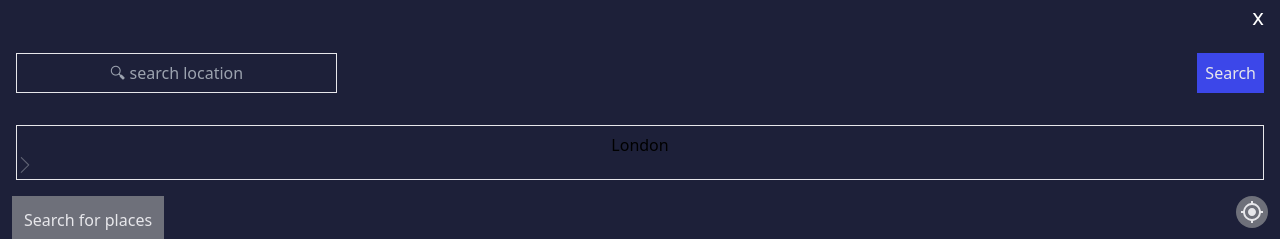
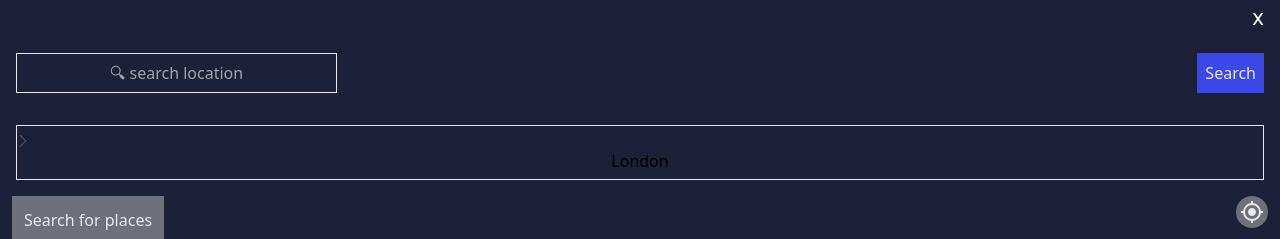
Before and after one commit to VictoriaTorres0/Weather-app, a React (Vite) app: page / in a window 1280 px wide. Shown: the top 239 px of the page. Built offline with nearby package versions, Linux system fonts and the light colour scheme.

Commit message:
Se agrego un p, en el texto suelto.

```diff
--- a/src/pages/DropDown.jsx
+++ b/src/pages/DropDown.jsx
@@ -21,7 +21,8 @@ function DropDown() {
           className="bg-primary outline-none border w-[100%] h-[55px] border-[#E7E7EB]"
           type="text"
         >
-          London <SlArrowRight color="#616475" />
+          <SlArrowRight color="#616475" className="w-[12px]" />
+          <p>London</p>
         </button>
       </div>
     </div>
```
